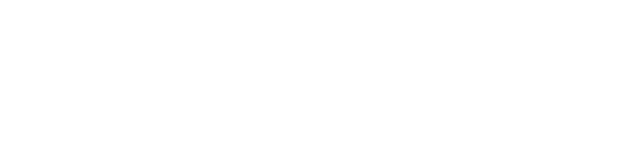
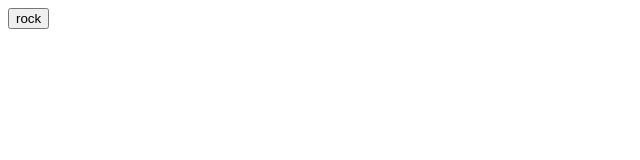
Before and after one commit to aminul9755/demo-repo, a plain HTML site: page index.html in a window 1280 px wide. Shown: the whole page, without its empty margins (0-640 px from the left). Drawn offline with Linux system fonts and the light colour scheme.

Commit message:
create rock button

```diff
--- a/index.html
+++ b/index.html
@@ -6,6 +6,6 @@
   <title>Demo-repo</title>
 </head>
 <body>
-
+  <button>rock</button>
 </body>
 </html>
```
